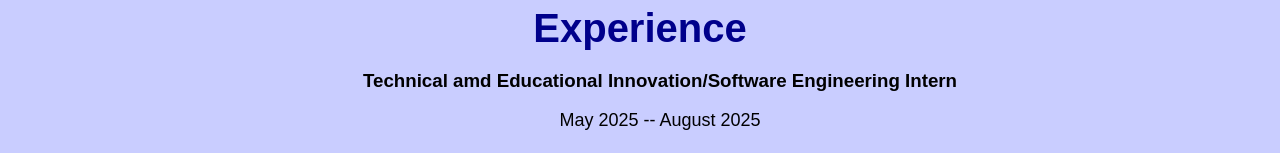
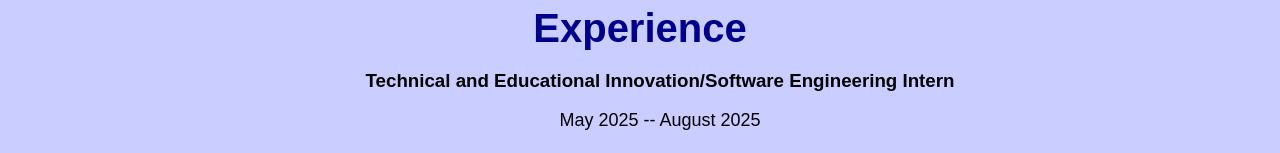
Before and after one commit to ashamarieparke/ashamarieparke.github.io, a website: page index.html in a window 1280 px wide. Shown: the part 532-685 px from the top of the page. Drawn offline with nearby package versions, Linux system fonts and the light colour scheme.

Commit message:
Update index.html

```diff
--- a/index.html
+++ b/index.html
@@ -73,7 +73,7 @@
     <div id="Experience">
         <h2 style="color: darkblue;">Experience</h2>
         <ul>
-            <li><h3>Technical amd Educational Innovation/Software Engineering Intern</h3><b></b></li>
+            <h3><b>Technical and Educational Innovation/Software Engineering Intern</h3></b>
             <p>May 2025 -- August 2025</p>
         </ul>
     </div>
```
